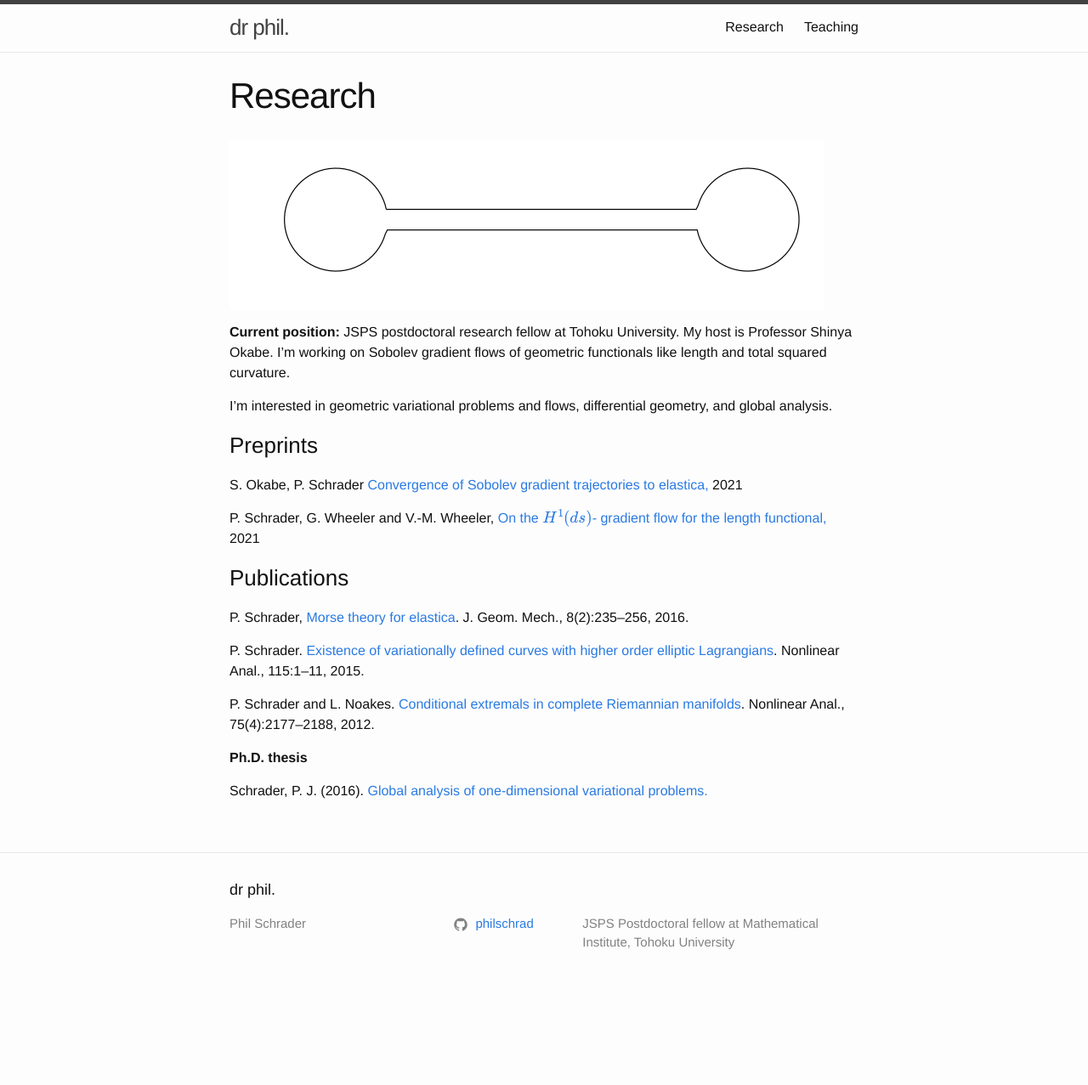
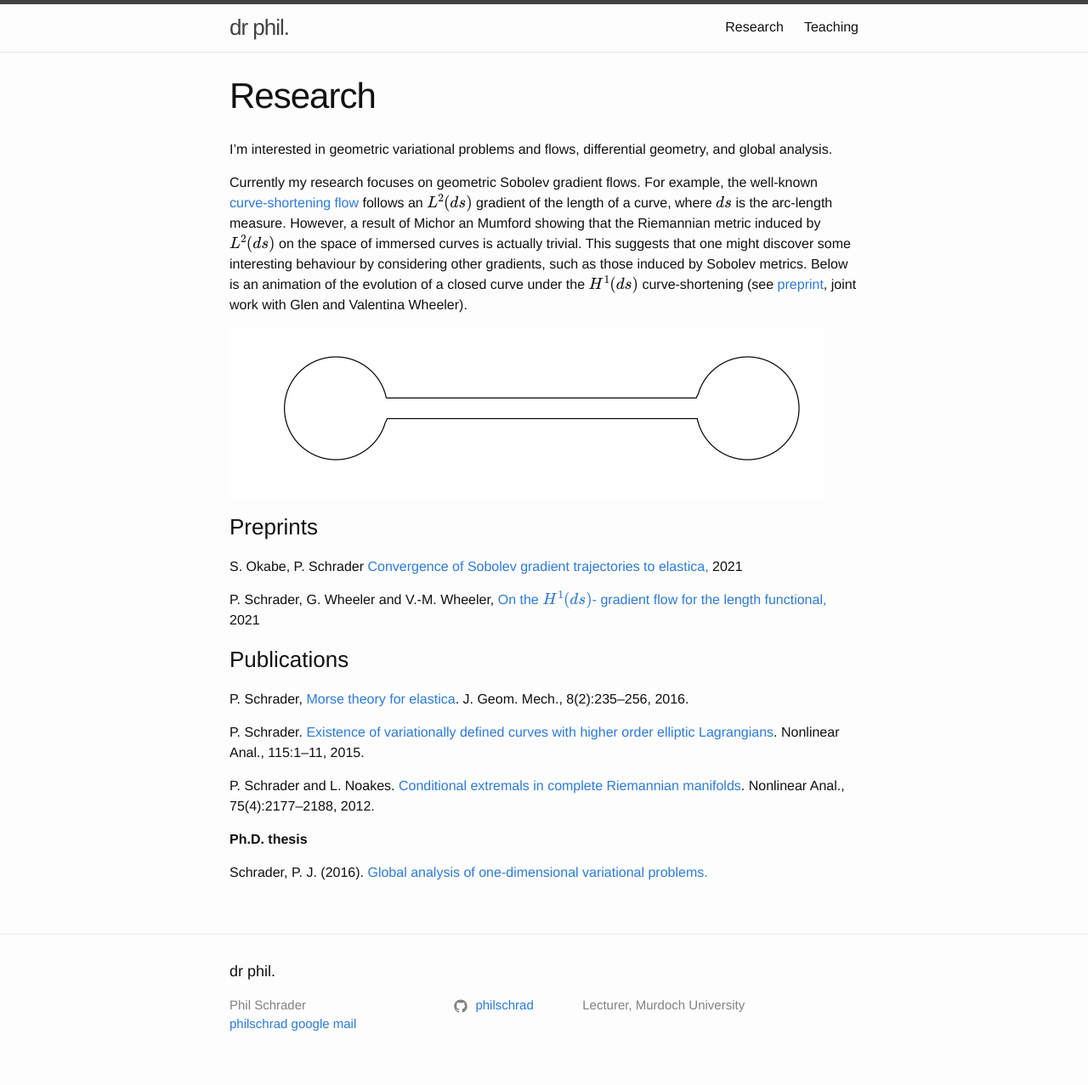
Before and after one commit to philschrad/philschrad.github.io, a Jekyll site: the page built from pages/Research.md, in a window 1280 px wide. Shown: the whole page at 85% size. Built offline with Jekyll 4.4.1, drawn with Linux system fonts in a browser that asks for light colours; formulas are drawn with MathJax 3; before the commit the page ends 1181 px from its top, so only the background shows below that.

Commit message:
research update and now at murdoch

```diff
--- a/_config.yml
+++ b/_config.yml
@@ -15,9 +15,9 @@
 # in the templates via {{ site.myvariable }}.
 title: dr phil.
 author: Phil Schrader
-#email: philschrad google mail
+email: philschrad google mail
 description: >- # this means to ignore newlines until "baseurl:"
-  JSPS Postdoctoral fellow at Mathematical Institute, Tohoku University
+  Lecturer, Murdoch University
 baseurl: "" # the subpath of your site, e.g. /blog
 url: "https://philschrad.github.io" # the base hostname & protocol for your site, e.g. http://example.com
 twitter_username:
--- a/pages/Research.md
+++ b/pages/Research.md
@@ -3,11 +3,16 @@ layout: page
 title: Research
 ---
 
+I'm interested in geometric variational problems and flows, differential geometry, and global analysis.
+
+
+Currently my research focuses on geometric Sobolev gradient flows. For example, the well-known [curve-shortening flow](https://en.wikipedia.org/wiki/Curve-shortening_flow) follows an $$L^2(ds)$$ gradient of the length of a curve, where $$ds$$ is the arc-length measure. However, a result of Michor an Mumford showing that the Riemannian metric induced by $$L^2(ds)$$ on the space of immersed curves is actually trivial. This suggests that one might discover some interesting behaviour by considering other gradients, such as those induced by Sobolev metrics. Below is an animation of the evolution of a closed curve under the $$H^1(ds)$$ curve-shortening (see [preprint](https://arxiv.org/abs/2102.07305), joint work with Glen and Valentina Wheeler).
+
 ![](dumbbell.gif)
 
-**Current position:** JSPS postdoctoral research fellow at Tohoku University. My host is Professor Shinya Okabe. I'm working on Sobolev gradient flows of geometric functionals like length and total squared curvature.
 
-I'm interested in geometric variational problems and flows, differential geometry, and global analysis.
+
+
 
 ### Preprints
 
```
